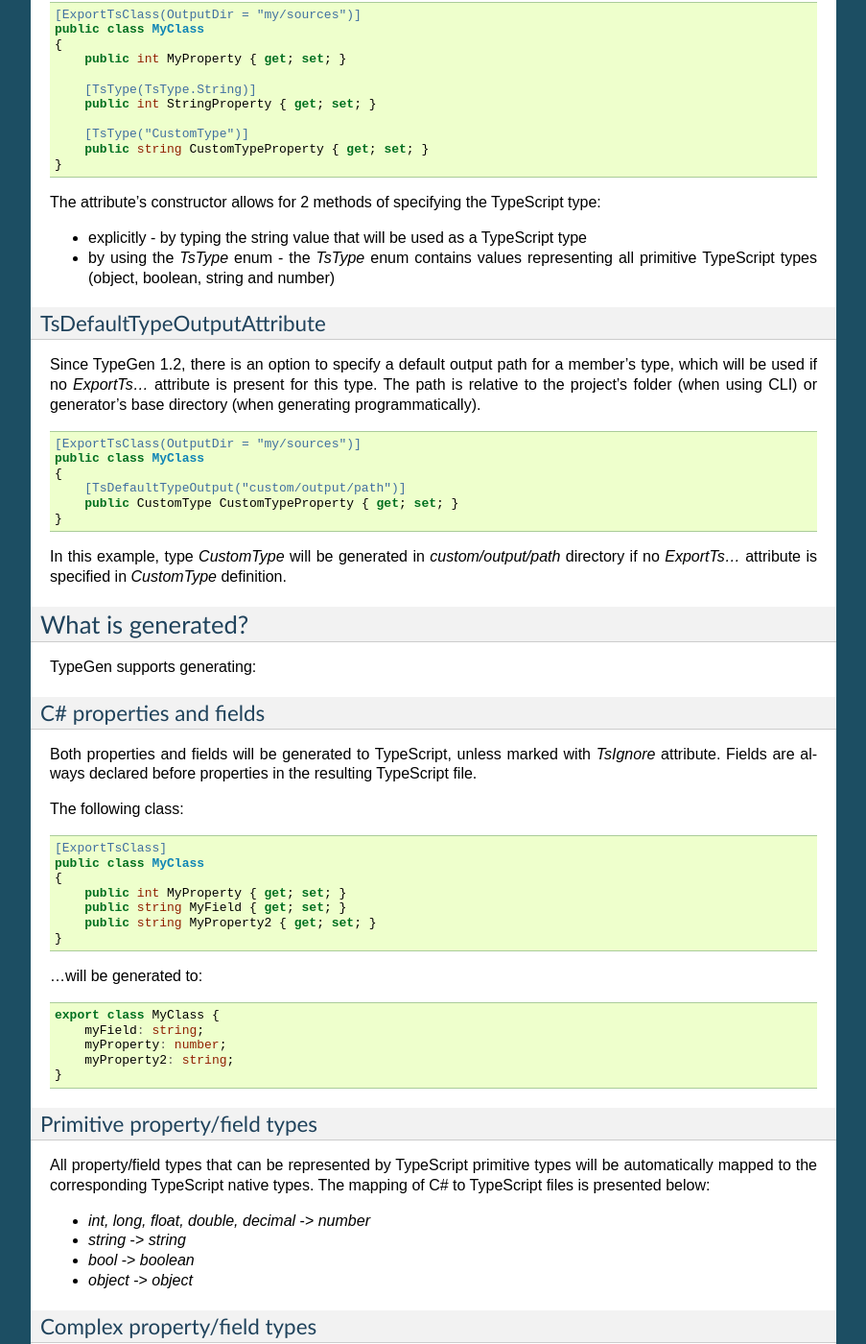
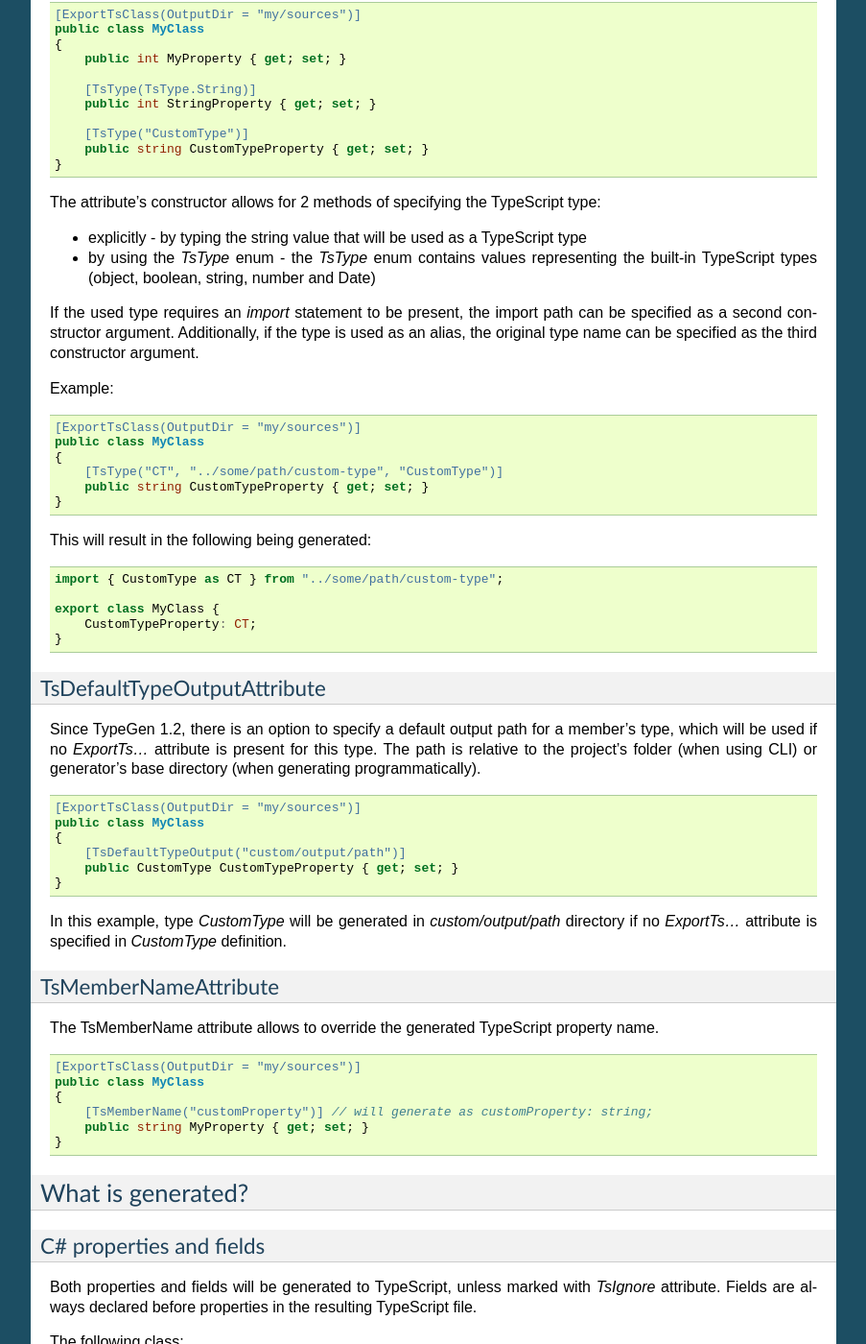
Before and after one commit to jburzynski/TypeGenDocs, a Sphinx documentation site: the page built from source/usingtypegen.rst, in a window 1280 px wide and 1400 px high, scrolled down 1424 px. Shown: the whole window at 96% size, without its empty margins (198-1101 px from the left). Built offline with Sphinx 7.4.7, drawn with Linux system fonts in a browser that asks for light colours; some of the changed text lies outside the part shown.

Commit message:
added TypeGen 1.3 documentation

```diff
--- a/source/overview.rst
+++ b/source/overview.rst
@@ -14,7 +14,7 @@
 Requirements
 ============
 
-TypeGen runs under .NET 3.5 or higher. No external dependencies are required.
+TypeGen runs under .NET 4.0 or higher. No external dependencies are required.
 
 Features
 ========
--- a/source/usingtypegen.rst
+++ b/source/usingtypegen.rst
@@ -89,7 +89,30 @@
 The attribute's constructor allows for 2 methods of specifying the TypeScript type:
 
 * explicitly - by typing the string value that will be used as a TypeScript type
-* by using the *TsType* enum - the *TsType* enum contains values representing all primitive TypeScript types (object, boolean, string and number)
+* by using the *TsType* enum - the *TsType* enum contains values representing the built-in TypeScript types (object, boolean, string, number and Date)
+
+If the used type requires an *import* statement to be present, the import path can be specified as a second constructor argument. Additionally, if the type is used as an alias, the original type name can be specified as the third constructor argument.
+
+Example:
+
+.. code-block:: csharp
+
+	[ExportTsClass(OutputDir = "my/sources")]
+	public class MyClass
+	{
+	    [TsType("CT", "../some/path/custom-type", "CustomType")]
+	    public string CustomTypeProperty { get; set; }
+	}
+
+This will result in the following being generated:
+
+.. code-block:: typescript
+
+	import { CustomType as CT } from "../some/path/custom-type";
+
+	export class MyClass {
+	    CustomTypeProperty: CT;
+	}
 
 TsDefaultTypeOutputAttribute
 ----------------------------
@@ -108,10 +131,22 @@
 
 In this example, type *CustomType* will be generated in *custom/output/path* directory if no *ExportTs...* attribute is specified in *CustomType* definition.
 
+TsMemberNameAttribute
+---------------------
+
+The TsMemberName attribute allows to override the generated TypeScript property name.
+
+.. code-block:: csharp
+
+	[ExportTsClass(OutputDir = "my/sources")]
+	public class MyClass
+	{
+	    [TsMemberName("customProperty")] // will generate as customProperty: string;
+	    public string MyProperty { get; set; }
+	}
+
 What is generated?
 ==================
-
-TypeGen supports generating:
 
 C# properties and fields
 ------------------------
@@ -140,15 +175,20 @@
 	    myProperty2: string;
 	}
 
-Primitive property/field types
+Native property/field types
 ------------------------------
 
-All property/field types that can be represented by TypeScript primitive types will be automatically mapped to the corresponding TypeScript native types. The mapping of C# to TypeScript files is presented below:
+Property/field types that can be represented by TypeScript built-in types will be automatically mapped to the corresponding TypeScript types. The mapping of C# to TypeScript files is presented below:
 
+* *dynamic* -> *any*
 * *int, long, float, double, decimal* -> *number*
 * *string* -> *string*
 * *bool* -> *boolean*
 * *object* -> *object*
+* *DateTime* -> *Date*
+
+Additionally, any type that implements the *IDictionary* interface (or the *IDictionary* interface itself) will be mapped to TypeScript dictionary type.
+For example, *Dictionary<int, string>* will be mapped to *{ [key: number]: string; }*.
 
 Complex property/field types
 ----------------------------
@@ -341,6 +381,59 @@
 	    genericClassField: T;
 	}
 
+Additional features
+===================
+
+Preserving parts of a TypeScript file
+-------------------------------------
+
+Since TypeGen 1.3, there is a possibility of preserving parts of a TypeScript file, so that they won't be overridden when regenerating the file.
+This can be achieved with the *<keep-ts>* tag specified in the comments, as shown below:
+
+.. code-block:: typescript
+
+	export class Product {
+	    netPrice: number;
+	    vat: number;
+
+	    //<keep-ts>
+	    get price(): number {
+	        return this.netPrice + this.vat;
+	    }
+	    //</keep-ts>
+	}
+
+This will keep the *price* property intact upon file regeneration.
+
+Multiple code fragments can be tagged with *<keep-ts>* as well (all blocks are merged into one upon file generation):
+
+.. code-block:: typescript
+
+	export class Product {
+	    netPrice: number;
+	    vat: number;
+
+	    //<keep-ts>
+	    get price(): number {
+	        return this.netPrice + this.vat;
+	    }
+	    //</keep-ts>
+
+	    //<keep-ts>
+	    get priceSpecified(): boolean {
+	        return this.netPrice !== undefined;
+	    }
+	    //</keep-ts>
+	}
+
+**Note:** :code:`//<keep-ts>` (followed by a new line) is the only acceptable format of the tag. The following will not work:
+
+* :code:`// <keep-ts>`
+* :code:`//<keep-ts >`
+* :code:`//<keep-ts> some comments after this`
+
+The *<keep-ts>* tag is case-insensitive, so e.g. :code:`<KEEP-TS>` is also acceptable.
+
 Converters
 ==========
 
```
